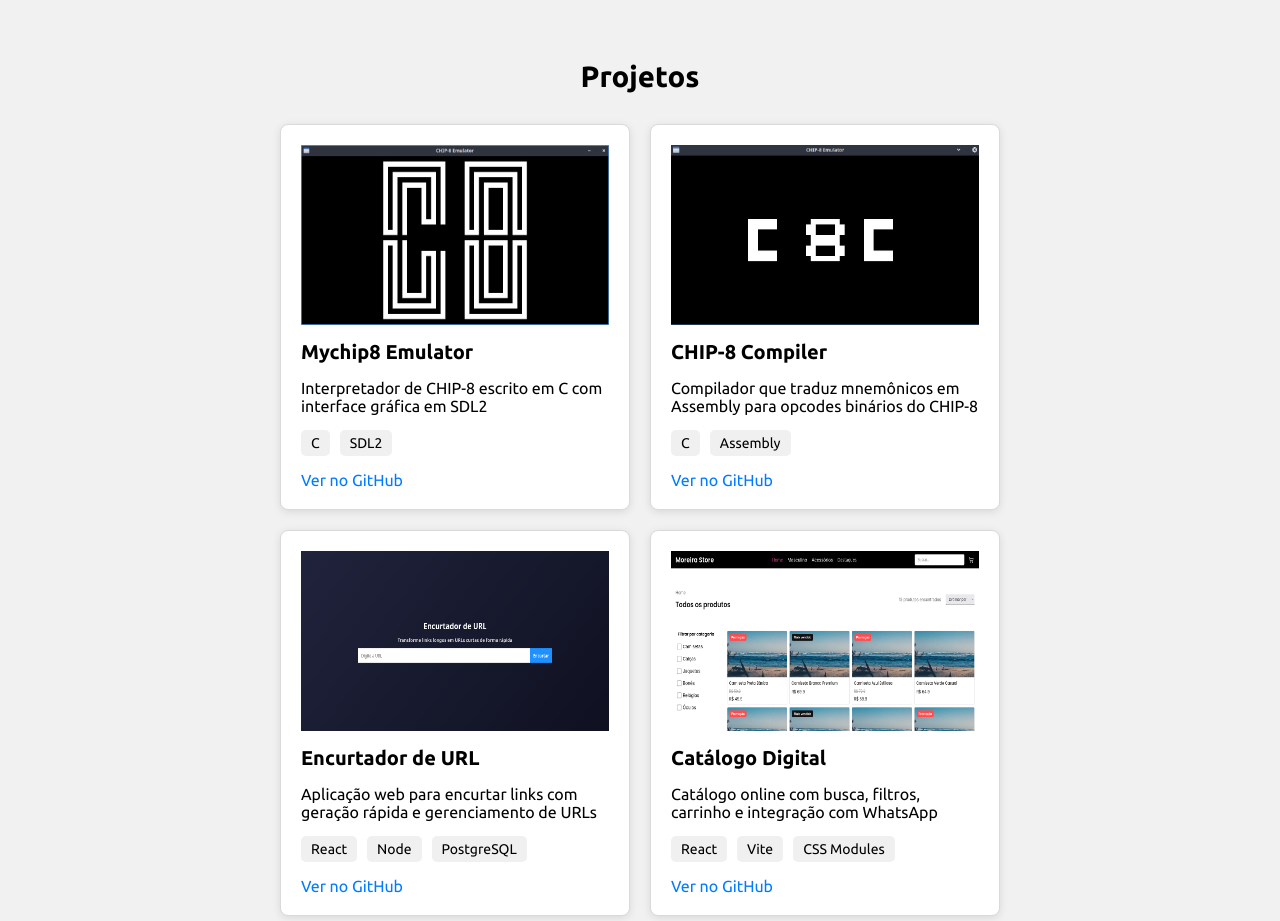
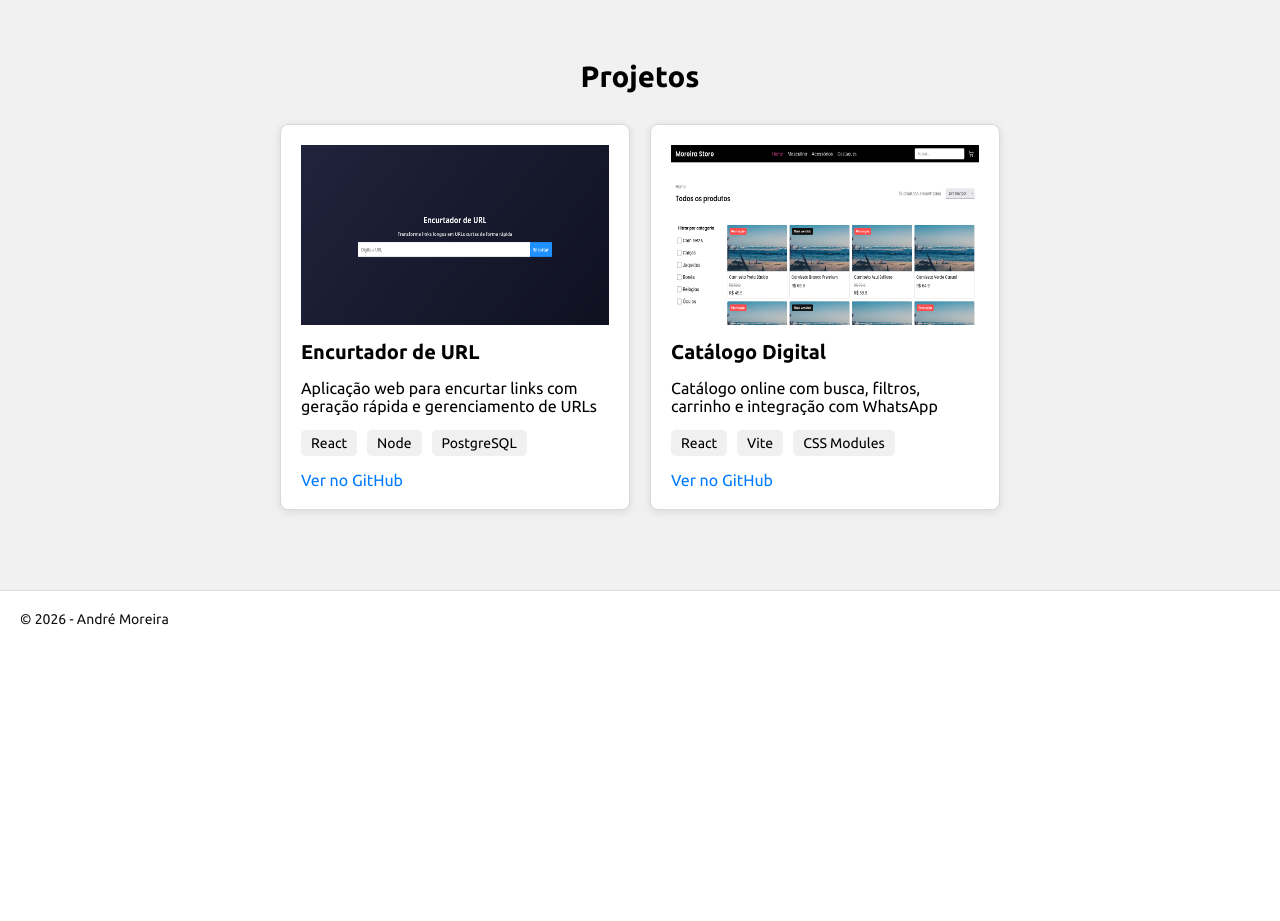
Before and after one commit to Andrezinrc/portfolio, a React (Vite) app: page / in a window 1280 px wide. Shown: the part 1460-2381 px from the top of the page. After the commit the page ends 2107 px from the top, so only its background shows below. Built offline with nearby package versions, Linux system fonts and the light colour scheme; the HTML template or start-up script is replaced by a standard one.

Commit message:
Remove projects

```diff
--- a/src/sections/Projects.jsx
+++ b/src/sections/Projects.jsx
@@ -7,28 +7,6 @@ function Projects()
         <section className={styles.projects} id="projects">
             <h2 className={styles.title}>Projetos</h2>
             <div className={styles.projectsList}>
-                <div className={styles.projectItem}>
-                    <img src="/assets/images/projects/chip8-emulator.jpg" alt="Mychip8 Emulator" />
-                    <h2>Mychip8 Emulator</h2>
-                    <p>Interpretador de CHIP-8 escrito em C com interface gráfica em SDL2</p>
-                    <div className={styles.technologies}>
-                        <span className={styles.tech}>C</span>
-                        <span className={styles.tech}>SDL2</span>
-                    </div>
-                    <a href="https://github.com/Andrezinrc/mychip8">Ver no GitHub</a>
-                </div>
-
-                <div className={styles.projectItem}>
-                    <img src="/assets/images/projects/chip8-compiler.jpg" alt="CHIP-8 Compiler" />
-                    <h2>CHIP-8 Compiler</h2>
-                    <p>Compilador que traduz mnemônicos em Assembly para opcodes binários do CHIP-8</p>
-                    <div className={styles.technologies}>
-                        <span className={styles.tech}>C</span>
-                        <span className={styles.tech}>Assembly</span>
-                    </div>
-                    <a href="https://github.com/Andrezinrc/c8c">Ver no GitHub</a>
-                </div>
-
                 <div className={styles.projectItem}>
                     <img src="/assets/images/projects/url-shortener.png" alt="url shortener" />
                     <h2>Encurtador de URL</h2>
```
